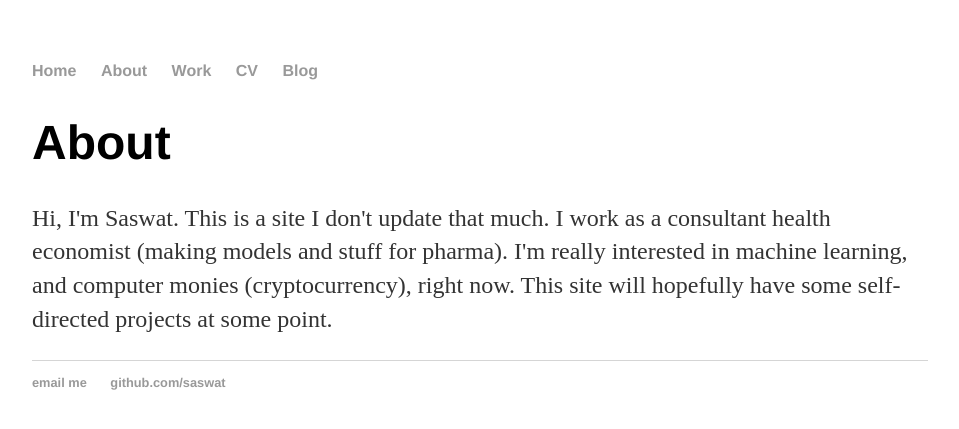
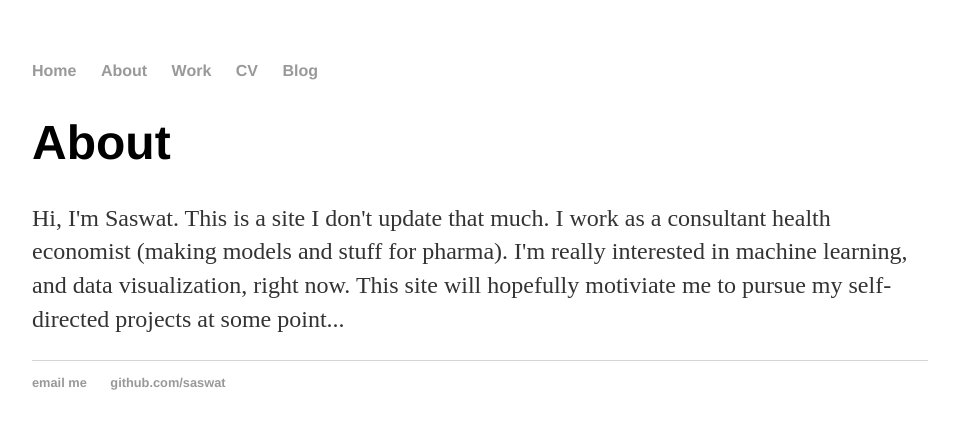
Before and after one commit to saswat/saswat.github.io, a Jekyll site: the page built from about/index.html, in a window 1280 px wide. Shown: the top 429 px of the page, without its empty margins (160-1119 px from the left). Built offline with Jekyll 4.4.1, drawn with Linux system fonts in a browser that asks for light colours.

Commit message:
Update index.html

```diff
--- a/about/index.html
+++ b/about/index.html
@@ -6,6 +6,6 @@ title: About Saswat
 		<div class="about">
 	<h1>About</h1>
 	<p>Hi, I'm Saswat. This is a site I don't update that much. I work as a consultant health economist (making models and stuff for pharma).
-		I'm really interested in machine learning, and computer monies (cryptocurrency), right now.
-		This site will hopefully have some self-directed projects at some point.
+		I'm really interested in machine learning, and data visualization, right now.
+		This site will hopefully motiviate me to pursue my self-directed projects at some point...
 		</div>
```
